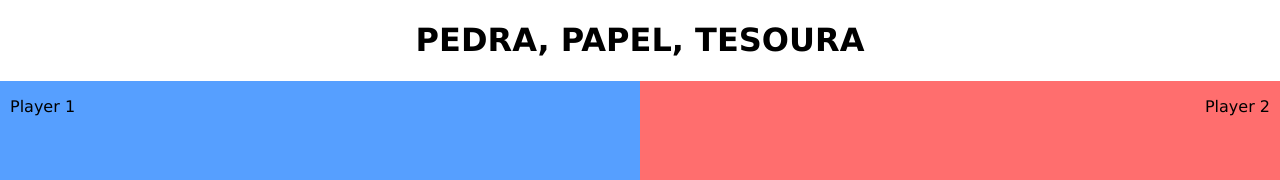
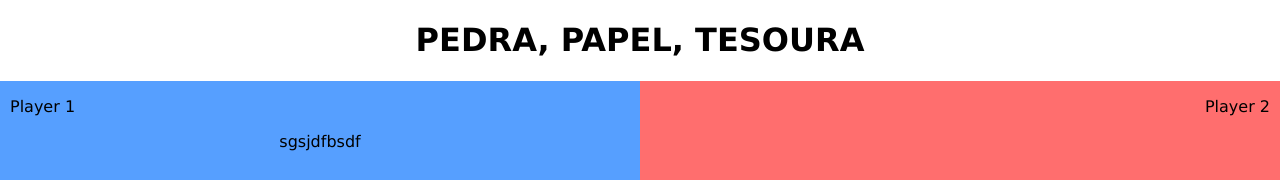
Before and after one commit to pedromnicolau/rock_paper_scissor, a plain HTML site: page index.html in a window 1280 px wide. Shown: the top 180 px of the page. Drawn offline with Linux system fonts and the light colour scheme; grey boxes are pictures that could not be loaded.

Commit message:
Update index.html

```diff
--- a/index.html
+++ b/index.html
@@ -10,6 +10,7 @@
 
     <div id="player_1">
         <p onclick="setNickName(1)" id="nickname_1">Player 1</p>
+        <p>sgsjdfbsdf</p>
         <input class="btn_choice" id='rock_1' onclick="changeValue('rock','1')" type="image" src="https://cdn-icons-png.flaticon.com/512/1888/1888343.png"></input>
         <input class="btn_choice" id='paper_1' onclick="changeValue('paper','1')" type="image" src="https://cdn.icon-icons.com/icons2/37/PNG/512/paper_3714.png"></input>
         <input class="btn_choice" id='scissor_1' onclick="changeValue('scissor','1')" type="image" src="https://cdn-icons-png.flaticon.com/512/4229/4229057.png"></input>
```
